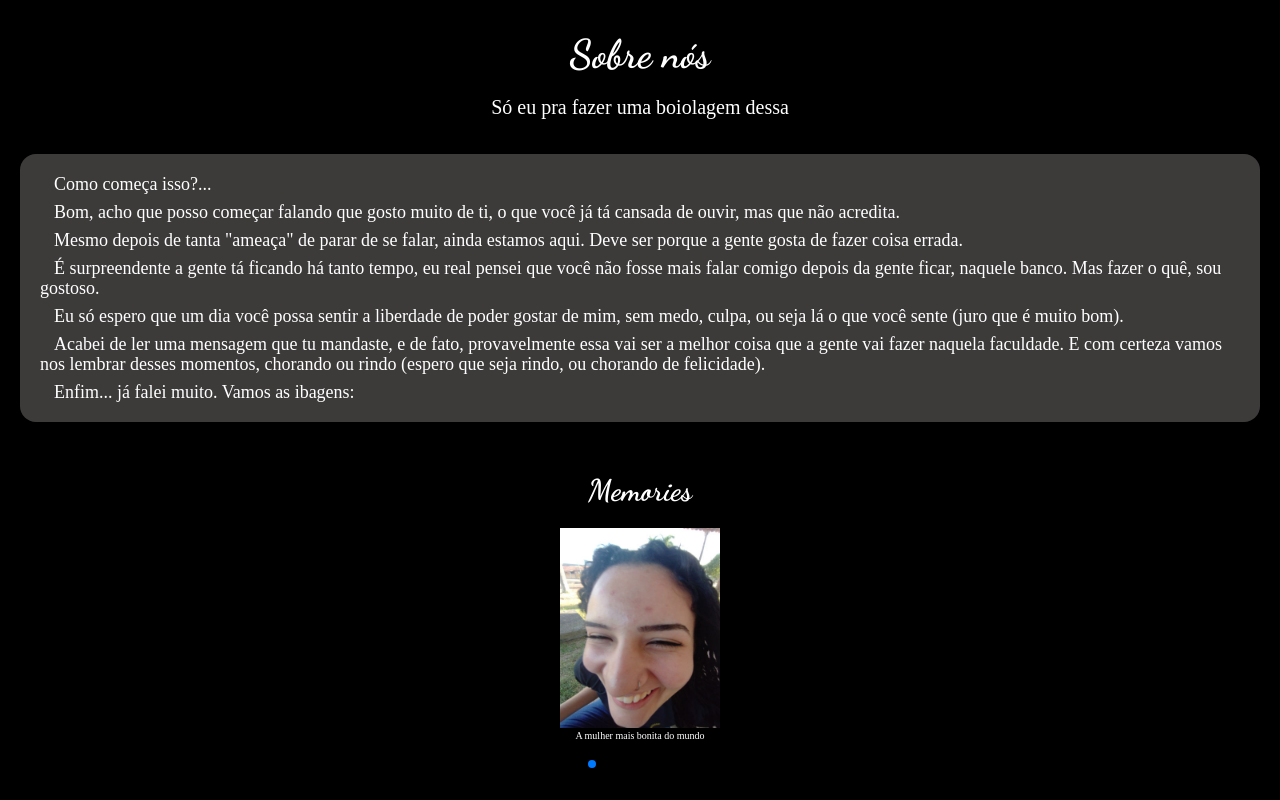
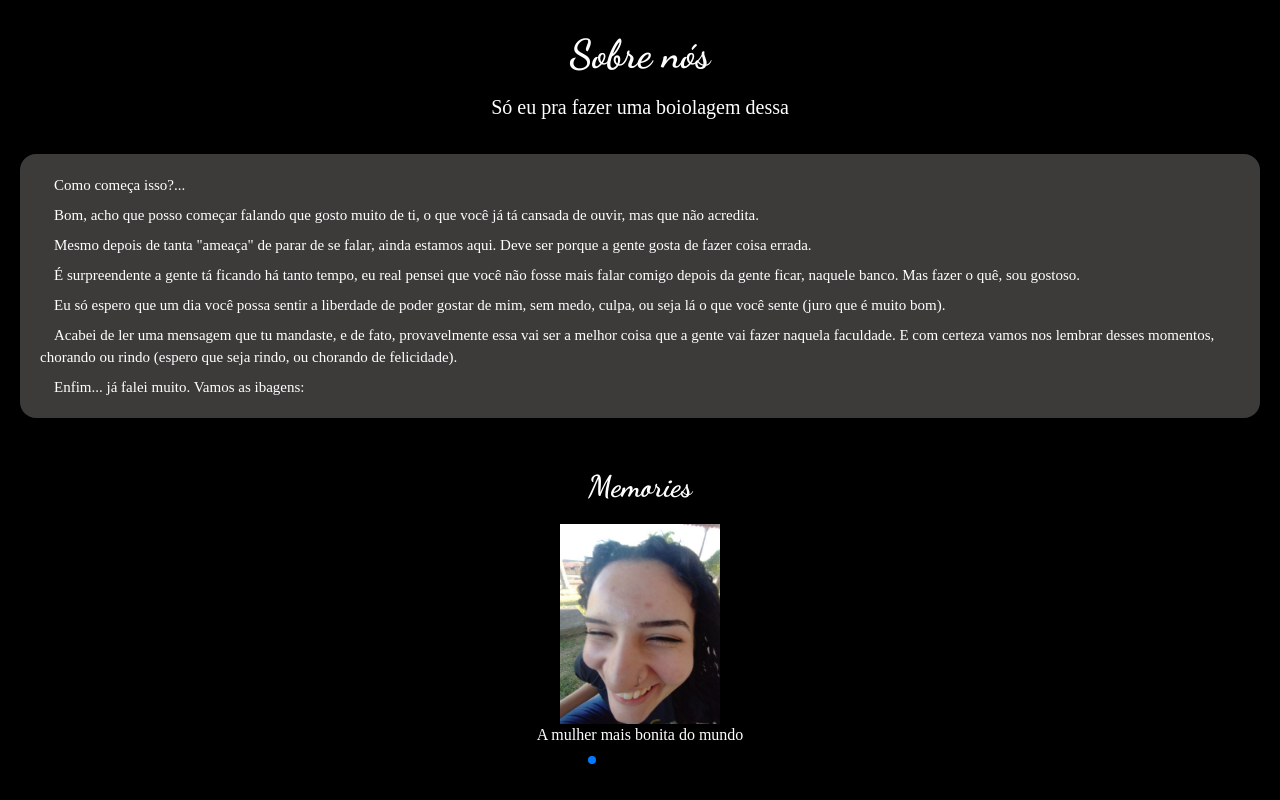
Before and after one commit to lk-gb/nix, a plain HTML site: page index.html in a window 1280 px wide. Drawn offline with nearby package versions, Linux system fonts and the light colour scheme.

Commit message:
[Style]: estilização dos parágrafos dos slides

```diff
--- a/style.css
+++ b/style.css
@@ -42,7 +42,7 @@ body {
 }
 
 .principal__text {
-    font-size: 1.8rem;
+    font-size: 1.5rem;
 
     padding: 2rem;
     margin-bottom: 5rem;
@@ -53,7 +53,7 @@ body {
 
 .principal__text__paragraph {
     text-indent: 1.4rem;
-    line-height: 2rem;
+    line-height: 2.2rem;
 }
 
 .principal__text__paragraph + p {
@@ -74,4 +74,8 @@ body {
 .swiper {
     width: 80vw;
     height: 25rem;
-  }
+}
+
+.swiper-slide-text {
+    font-size: 1.6rem;
+}
```
